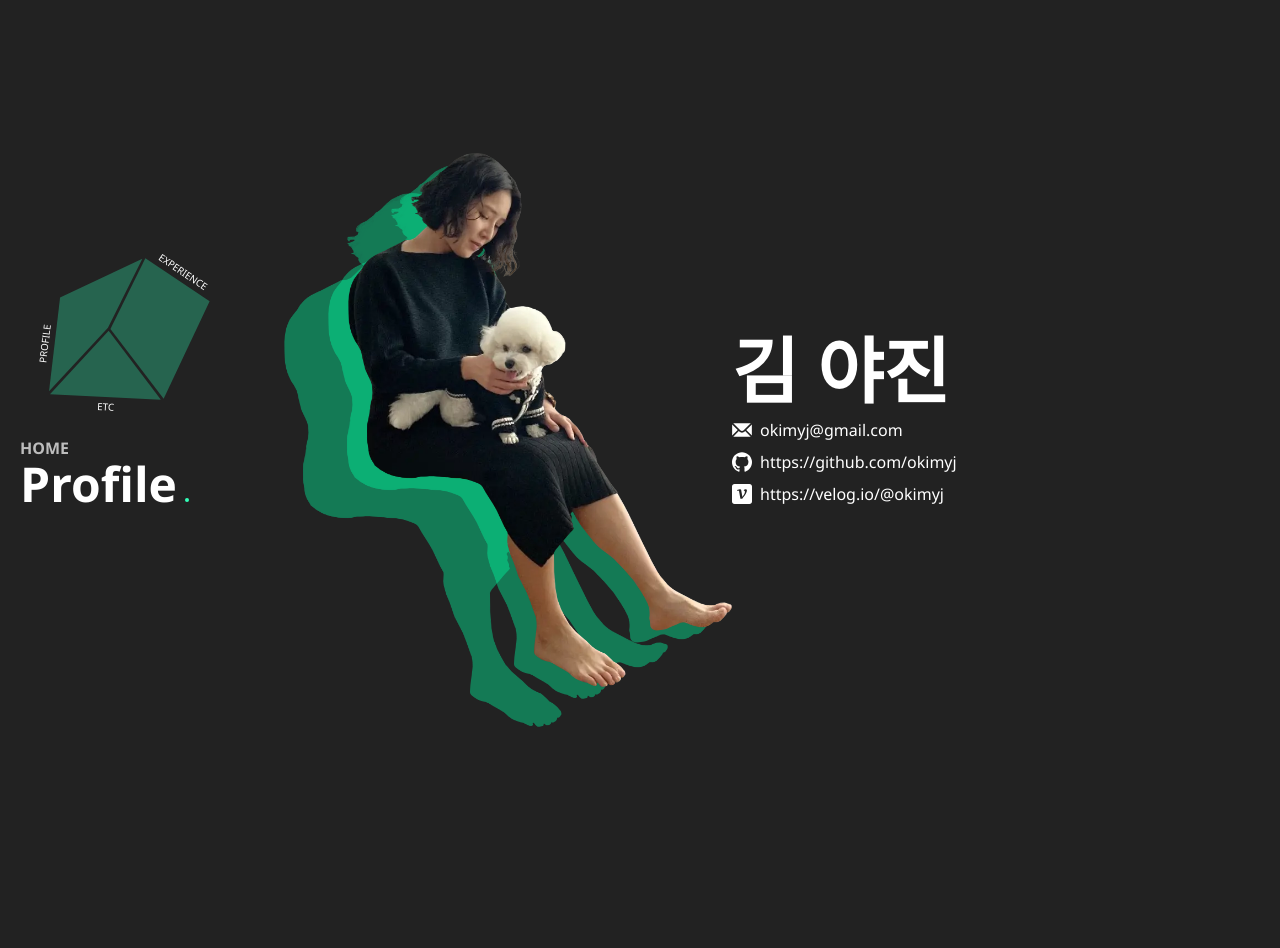
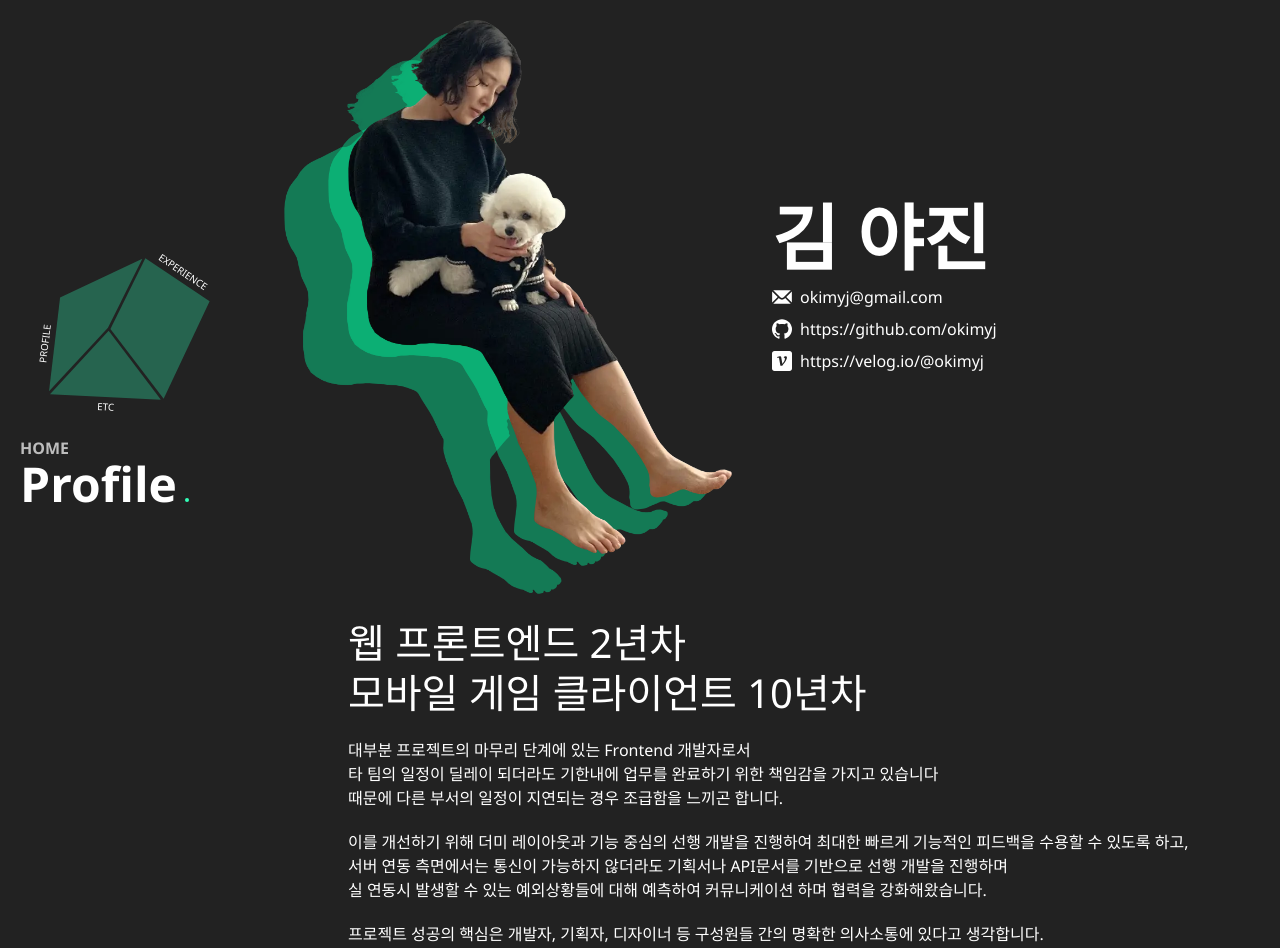
Before and after one commit to okimyj/portfolio, a Next.js app in the folder portfolio-nextjs/: page /profile in a window 1280 px wide. Shown: the top 948 px of the page. Before the commit the page ends 840 px from the top, so only its background shows below. Built offline with nearby package versions, Linux system fonts and the light colour scheme.

Commit message:
feat: add profile contents

```diff
--- a/portfolio-nextjs/src/app/(pages)/layout.tsx
+++ b/portfolio-nextjs/src/app/(pages)/layout.tsx
@@ -1,13 +1,14 @@
 import MainArt from '@/components/common/mainArt';
 export default function RootLayout(props: any) {
   return (
-    <main className="container m-auto md:flex p-5">
+    <main className="container m-auto md:flex min-h-svh p-5">
       <div className="md:w-72 md:min-w-72">
         <div className="md:w-72 md:min-w-72 md:fixed md:h-svh md:flex items-center">
           <MainArt artClassName="w-32 h-32 sm:w-52 sm:h-52" />
         </div>
       </div>
-      <div>{props.children}</div>
+
+      <div className="h-auto [&>div]:h-full">{props.children}</div>
     </main>
   );
 }
--- a/portfolio-nextjs/src/app/globals.css
+++ b/portfolio-nextjs/src/app/globals.css
@@ -43,7 +43,7 @@ body {
     @apply before:content-[''] after:inline-block after:bg-primary border-0 after:w-1 after:h-1 after:ml-2 after:rounded;
   }
   .page-title {
-    @apply inline items-end text-5xl font-bold after-primary-dot;
+    @apply inline items-end text-pageTitle font-bold after-primary-dot;
   }
 
   .section-sub-title {
--- a/portfolio-nextjs/src/components/experience/company.tsx
+++ b/portfolio-nextjs/src/components/experience/company.tsx
@@ -1,4 +1,5 @@
 'use client';
+import useScrollAlpha from '@/hooks/useScrollAlpha';
 import Project from './project';
 export type ProjectData = {
   name: string;
@@ -18,6 +19,7 @@ interface IExperienceProps {
   data: ExperienceData;
 }
 export default function Company({ className, data }: IExperienceProps) {
+  const scrollClassName = useScrollAlpha();
   return (
     <div className={['experience', 'flex flex-col md:flex-row mb-5', className].join(' ')}>
       <div className="scrollPinTarget text-left md:text-right mr-8 flex-row min-w-52 w-52 break-keep">
@@ -25,7 +27,7 @@ export default function Company({ className, data }: IExperienceProps) {
         <h2 className="text-sm text-gray-400 mb-1">{data.period}</h2>
         <h2 className="text-sm text-gray-400">{data.position}</h2>
       </div>
-      <div className="scrollPinContents scrollAlpha">
+      <div className={['scrollPinContents', scrollClassName].join(' ')}>
         {data.projects.map((el, index) => (
           <Project key={index} data={el} />
         ))}
--- a/portfolio-nextjs/src/components/experience/index.tsx
+++ b/portfolio-nextjs/src/components/experience/index.tsx
@@ -2,13 +2,10 @@
 import ExperienceData from '../../../public/data/experience.json';
 import Company from '@/components/experience/company';
 import './style.css';
-import useScrollAnimatingSections from '@/hooks/useScrollAnimatingSections';
 import useScrollPin from '@/hooks/useScrollPin';
 
 export default function Experience() {
-  useScrollAnimatingSections();
   useScrollPin('(min-width:768px)');
-
   return (
     <div className="mt-12">
       {ExperienceData.map((el) => (
--- a/portfolio-nextjs/src/components/experience/project.tsx
+++ b/portfolio-nextjs/src/components/experience/project.tsx
@@ -3,18 +3,20 @@ import DOMPurify from 'dompurify';
 import { ProjectData } from './company';
 import SkillIcon from './skillIcon';
 import { useEffect, useState } from 'react';
+import useScrollUp from '@/hooks/useScrollUp';
 
 interface IProjectProps {
   data: ProjectData;
 }
 export default function Project({ data }: IProjectProps) {
+  const scrollUpClass = useScrollUp();
   const [description, setDescription] = useState<string>(data.description);
   useEffect(() => {
     setDescription(DOMPurify.sanitize(data.description));
   }, []);
 
   return (
-    <div className="scrollUp projectUnit mt-12 mb-5 [&:not(:last-of-type)]:border-b">
+    <div className={['projectUnit mt-12 mb-5 [&:not(:last-of-type)]:border-b', scrollUpClass].join(' ')}>
       <h1 className="text-3xl">{data.name}</h1>
       <p className="text-sm text-gray-400">({data.period})</p>
       <h2 className="section-sub-title">Description</h2>
--- a/portfolio-nextjs/src/components/profile/index.tsx
+++ b/portfolio-nextjs/src/components/profile/index.tsx
@@ -4,7 +4,7 @@ import GitHubSVG from '../../../public/icons/icon_github.svg';
 import MailSVG from '../../../public/icons/icon_mail.svg';
 import VelogSVG from '../../../public/icons/icon_velog.svg';
 import MotionProfileImage from './motionProfileImage';
-import Link from 'next/link';
+import ProfileContents from './profileContents';
 
 export default function Profile() {
   const ContactAddr = ({ svg, title, href }: { svg: React.ReactNode; title: string; href?: string }) => {
@@ -18,11 +18,13 @@ export default function Profile() {
     );
   };
   return (
-    <section className="md:flex min-h-svh items-center ml-10">
+    <section className=" ml-10 min-h-full flex flex-col justify-center">
+      {/* 768 이하 인 경우 circle 프로필 세로로 보여줌 */}
+      <div className="md:flex items-center">
         <div className="md:hidden flex justify-center">
           <Image className="w-96 " src={ProfileImageCircle} alt="" />
         </div>
-      <div className="hidden md:block relative">
+        <div className="hidden md:block relative mr-10">
           <MotionProfileImage />
         </div>
         <div className="flex-row justify-center text-center md:block md:text-left">
@@ -33,6 +35,8 @@ export default function Profile() {
             <ContactAddr svg={<VelogSVG />} title="https://velog.io/@okimyj" />
           </ul>
         </div>
+      </div>
+      <ProfileContents />
     </section>
   );
 }
--- /dev/null
+++ b/portfolio-nextjs/src/components/profile/profileContents.tsx
@@ -0,0 +1,46 @@
+'use client';
+import { motion } from 'framer-motion';
+import useScrollUp from '@/hooks/useScrollUp';
+
+export default function ProfileContents() {
+  const scrollUpClass = useScrollUp();
+  const MotionUpContents = ({ className, delay, children }: { className?: string; delay: number; children: React.ReactNode }) => {
+    return (
+      <motion.div className={className} initial={{ opacity: 0, y: 10 }} animate={{ opacity: 1, y: 0, transition: { delay, duration: 0.5 } }}>
+        {children}
+      </motion.div>
+    );
+  };
+  return (
+    <div className="mt-16">
+      <MotionUpContents className="text-profile" delay={0}>
+        웹 프론트엔드 2년차
+      </MotionUpContents>
+      <MotionUpContents className="text-profile" delay={0.4}>
+        모바일 게임 클라이언트 10년차
+      </MotionUpContents>
+      <MotionUpContents className="mt-5" delay={1}>
+        <p>대부분 프로젝트의 마무리 단계에 있는 Frontend 개발자로서</p>
+        <p>타 팀의 일정이 딜레이 되더라도 기한내에 업무를 완료하기 위한 책임감을 가지고 있습니다</p>
+        <p>때문에 다른 부서의 일정이 지연되는 경우 조급함을 느끼곤 합니다.</p>
+      </MotionUpContents>
+      <MotionUpContents className="mt-5" delay={1.2}>
+        <p>이를 개선하기 위해 더미 레이아웃과 기능 중심의 선행 개발을 진행하여 최대한 빠르게 기능적인 피드백을 수용할 수 있도록 하고,</p>
+        <p>서버 연동 측면에서는 통신이 가능하지 않더라도 기획서나 API문서를 기반으로 선행 개발을 진행하며</p>
+        <p>실 연동시 발생할 수 있는 예외상황들에 대해 예측하여 커뮤니케이션 하며 협력을 강화해왔습니다.</p>
+      </MotionUpContents>
+      <MotionUpContents className="mt-5" delay={1.5}>
+        <p>프로젝트 성공의 핵심은 개발자, 기획자, 디자이너 등 구성원들 간의 명확한 의사소통에 있다고 생각합니다.</p>
+        <p>꼼꼼한 성격을 바탕으로 기획자와 디자이너의 요구사항을 정확히 이해하고 조율하여</p>
+        <p>기대에 부응하는 결과물을 만들어내는데 주력해왔습니다.</p>
+      </MotionUpContents>
+
+      <MotionUpContents className="mt-5" delay={1.7}>
+        <p>그 동안의 경험과 이력을 바탕으로 Web Frontend 개발자로서 사용자에게 편리하고 생활에 도움이 될 수 있는 서비스를 만들고 싶습니다.</p>
+      </MotionUpContents>
+
+      {/* <div className={['text-profile', scrollUpClass].join(' ')}>웹 프론트엔드 2년차</div>
+      <div className={['text-profile', scrollUpClass].join(' ')}>모바일 게임 클라이언트 10년차</div> */}
+    </div>
+  );
+}
--- /dev/null
+++ b/portfolio-nextjs/src/hooks/useScrollUp.ts
@@ -0,0 +1,25 @@
+import gsap from 'gsap';
+import { useLayoutEffect } from 'react';
+
+export default function useScrollUp(offsetY: number = 80, duration: number = 2, targetClassName: string = 'scrollUp') {
+  useLayoutEffect(() => {
+    gsap.utils.toArray<HTMLElement>(`.${targetClassName}`).forEach((element) => {
+      gsap.fromTo(
+        element,
+        { autoAlpha: 0, y: offsetY },
+        {
+          autoAlpha: 1,
+          y: 0,
+          duration: duration,
+          scrollTrigger: {
+            scrub: 2,
+            trigger: element,
+            start: '15% 90%',
+            end: '15% 70%',
+          },
+        },
+      );
+    });
+  }, []);
+  return targetClassName;
+}
--- a/portfolio-nextjs/tailwind.config.js
+++ b/portfolio-nextjs/tailwind.config.js
@@ -4,6 +4,16 @@ module.exports = {
   darkMode: true,
   theme: {
     extend: {
+      fontSize: {
+        pageTitle: ['3rem', { lineHeight: '1' }],
+        profile: ['2.5rem', { lineHeight: '1.25' }],
+      },
+      padding: {
+        screenBase: '1.25rem',
+      },
+      minHeight: {
+        woBasePadding: '100svh - 1.25rem * 2',
+      },
       colors: {
         background: '#222',
         primary: '#32ffb9',
```
Also changed, not shown: portfolio-nextjs/src/hooks/useScrollAlpha.ts (added, +24 -0 lines), portfolio-nextjs/src/hooks/useScrollAnimatingSections.ts (deleted, +0 -40 lines), portfolio-nextjs/.cspell.json. Lines whose indentation alone changed are shown as unchanged.
